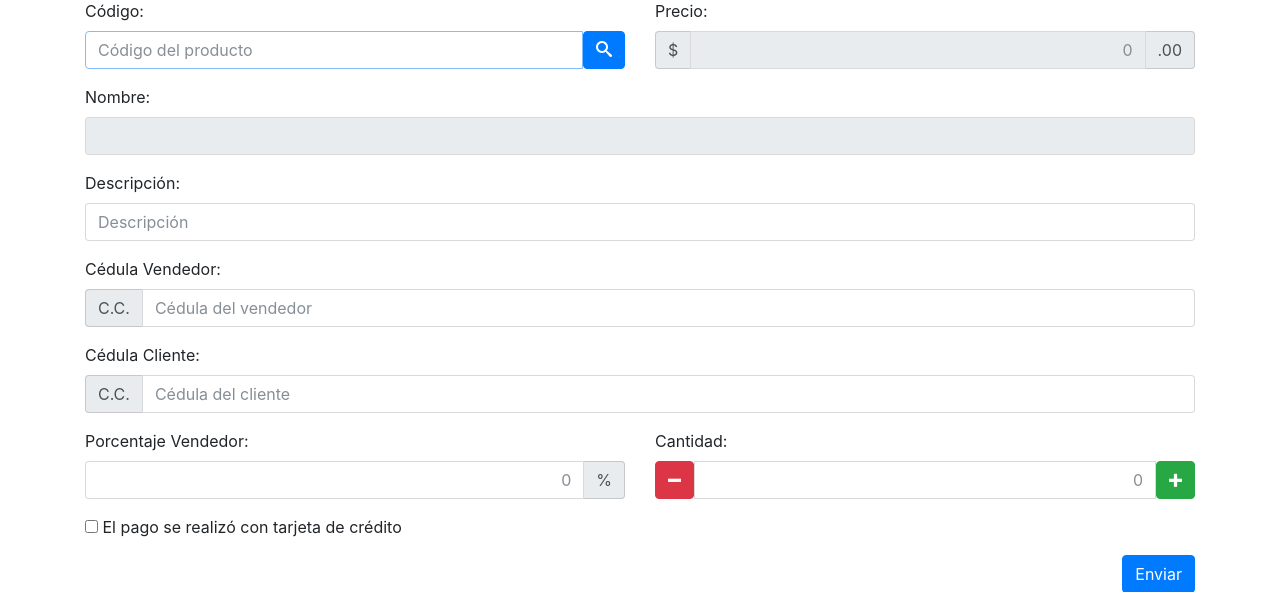
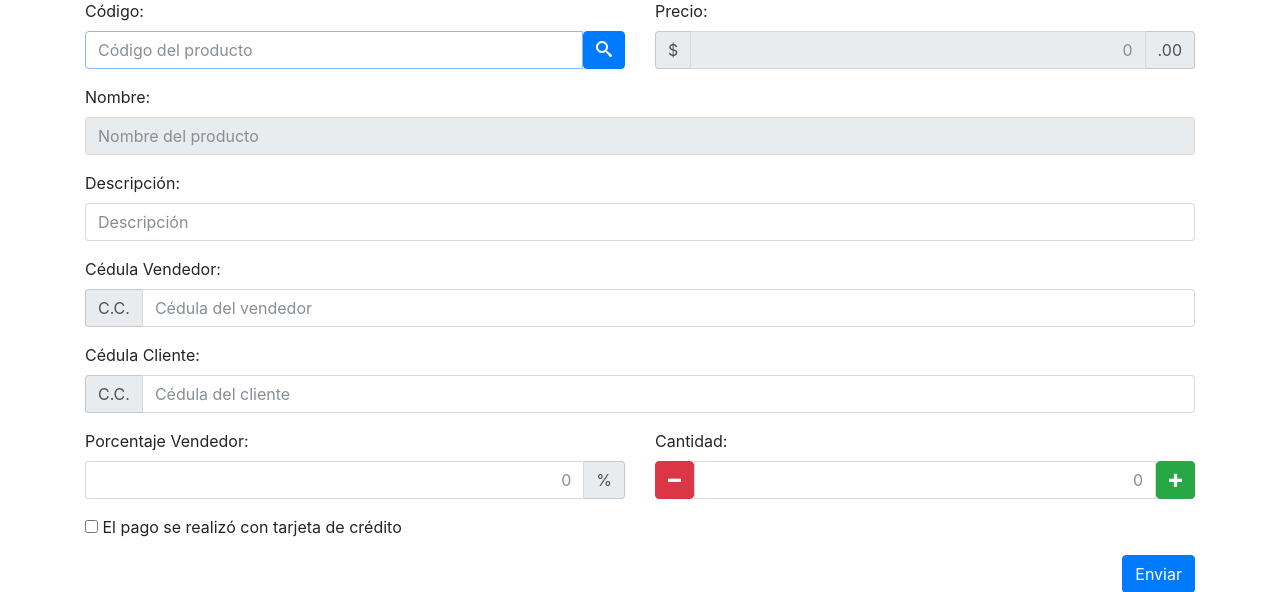
Before and after one commit to marbrb/kenosis, a Django app: page /venta/ in a window 1280 px wide. Shown: the part 139-731 px from the top of the page. Run offline with Django 3.2, Linux system fonts and the light colour scheme; some libraries are stand-ins or nearby versions; some web fonts are replaced.

Commit message:
Dynamic placeholders for the name field were implemented.

```diff
--- a/sales/static/js/app.js
+++ b/sales/static/js/app.js
@@ -100,6 +100,7 @@ function to_int($element) {
 function saleProduct(elements, buttons) {
     elements['price'].attr('readonly', true)
     elements['name'].attr('readonly', true)
+    elements['name'].attr('placeholder', 'Nombre del producto')
     elements['bar_code'].attr('disabled', false)
     buttons['search_product'].attr('disabled', false)
 }
@@ -107,6 +108,7 @@ function saleProduct(elements, buttons) {
 function saleService(elements, buttons) {
     elements['price'].attr('readonly', false)
     elements['name'].attr('readonly', false)
+    elements['name'].attr('placeholder', 'Nombre del servicio')
     elements['bar_code'].attr('disabled', true)
     buttons['search_product'].attr('disabled', true)
 }
--- a/sales/templates/sales/create_sale.html
+++ b/sales/templates/sales/create_sale.html
@@ -50,7 +50,7 @@
             </div>
             <div class="form-group">
                 <label for="product-name">Nombre: </label>
-                <input type="text" class="form-control" id="name"  readonly>
+                <input type="text" class="form-control" id="name"  placeholder="Nombre del producto" readonly>
             </div>
         </form>
 
```
